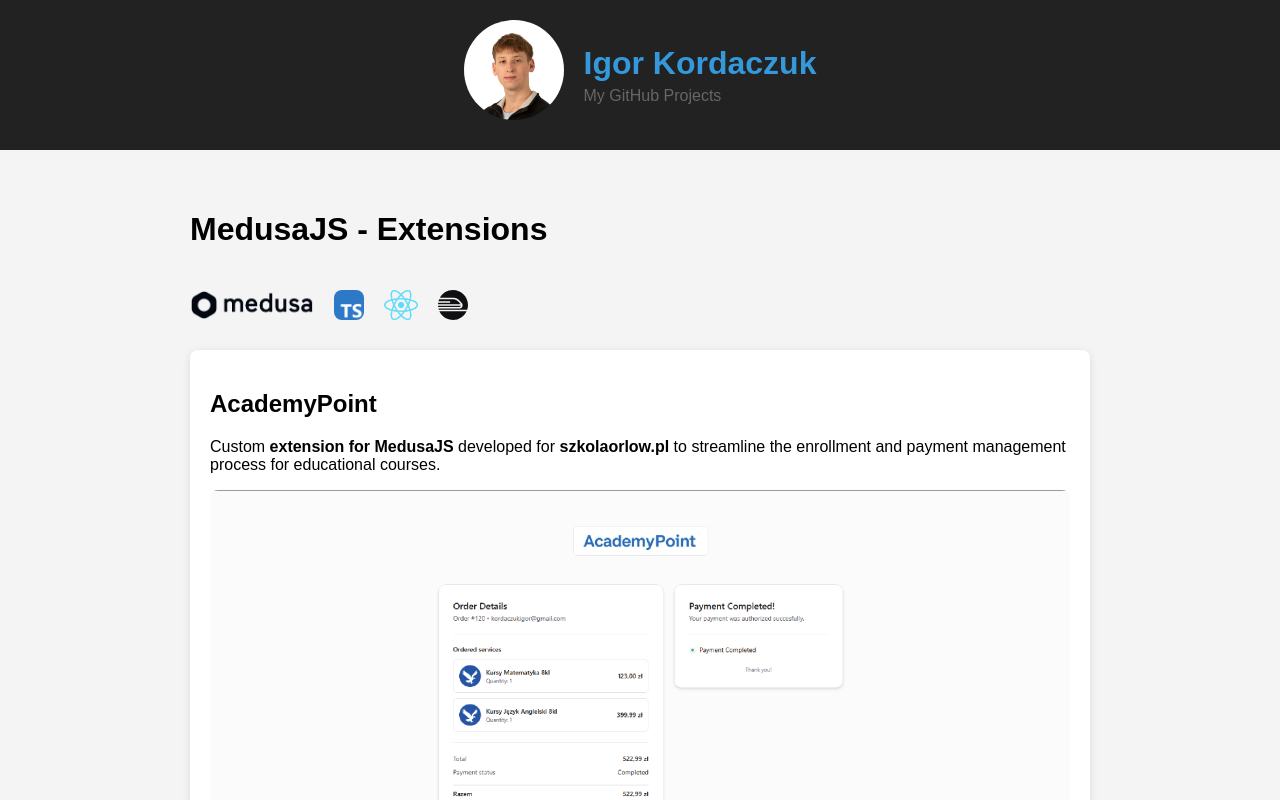
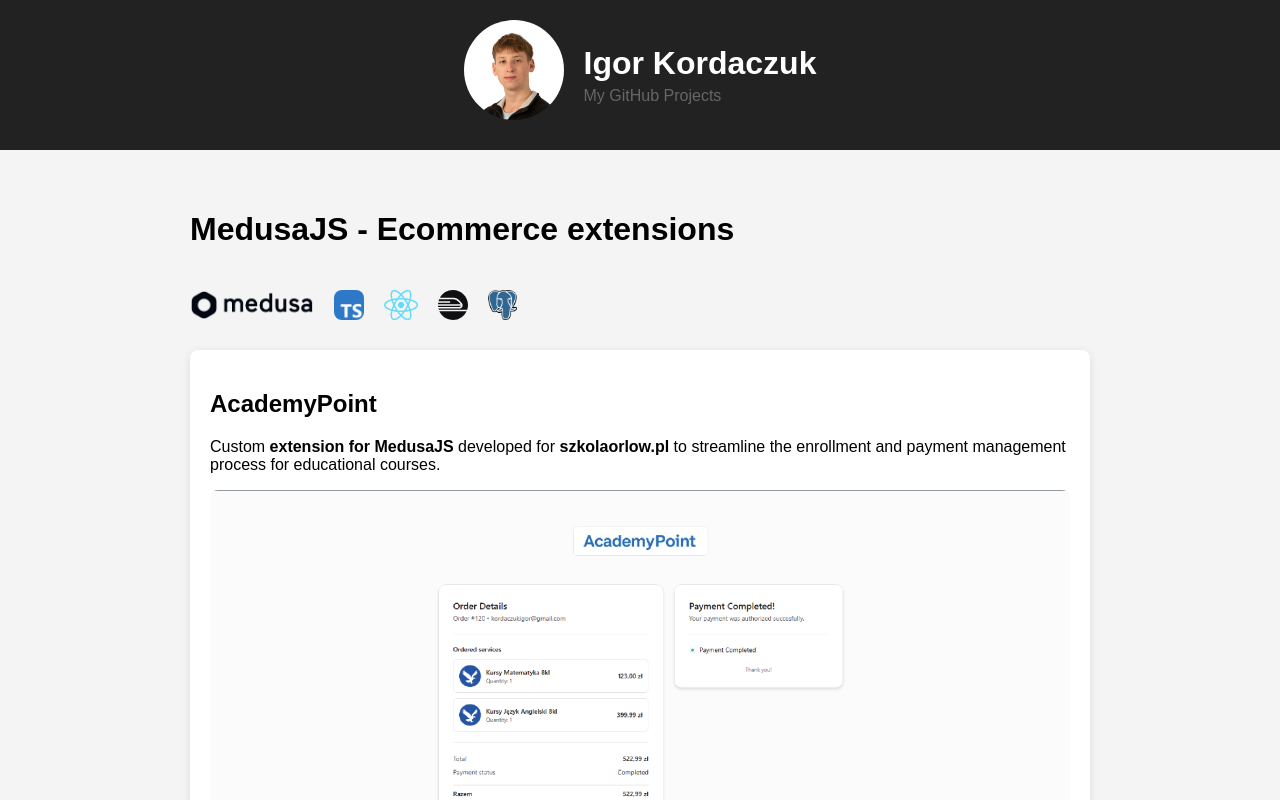
Before and after one commit to kordaczuk-igor/kordaczuk-igor.github.io, a plain HTML site: page index.html in a window 1280 px wide. In both pictures the pointer is over the link 639 px from the left and 75 px from the top of the page. Shown: the top 800 px of the page. Drawn offline with Linux system fonts and the light colour scheme.

```diff
--- a/index.html
+++ b/index.html
@@ -23,12 +23,13 @@
 
 <div class="projects">
 
-<h1>MedusaJS - Extensions</h1>
+<h1>MedusaJS - Ecommerce extensions</h1>
 <div class="icons">
     <img src="./assets/logo-medusajs.png" alt="MedusaJS_logo">
     <img src="./assets/Typescript_logo_2020.svg.png" alt="TS_logo">
     <img src="./assets/React-icon.svg.png" alt="React_logo">
     <img src="./assets/Railway_Logo.svg" alt="Railway_logo">
+    <img src="./assets/Postgresql_elephant.png" alt="Postgresql_logo">
 </div>
 
 
--- a/style.css
+++ b/style.css
@@ -21,9 +21,17 @@
   display: flex;
   align-items: center;
   text-decoration: none;
+  color: inherit;
   justify-content: center;
   gap: 20px;
   text-align: left;
+}
+
+.home-link:visited,
+.home-link:hover,
+.home-link:active {
+  color: inherit;
+  text-decoration: none;
 }
 
 .projects {
```
Also changed, not shown: assets/Postgresql_elephant.png (added).
